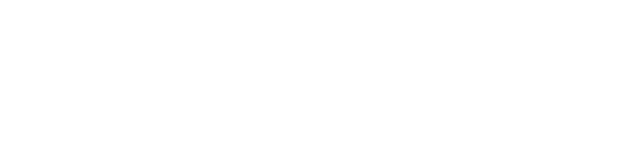
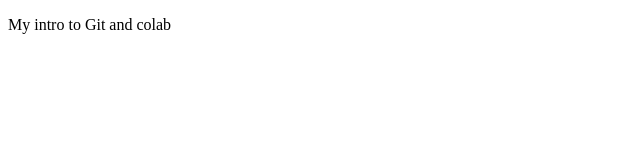
Before and after one commit to acciojob/Intro-to-Git-Jef-king, a website: page main.html in a window 1280 px wide. Shown: the whole page, without its empty margins (0-640 px from the left). Drawn offline with Linux system fonts and the light colour scheme.

Commit message:
created a submission

```diff
--- a/main.html
+++ b/main.html
@@ -4,10 +4,12 @@
 
 <head>
 	<link rel="stylesheet" href="styles.css">
+	<title>Git</title>
 </head>
 
 <body>
 	<!-- the entire body must be written by student -->
+	<p>My intro to Git and colab</p>
     <script type="text/javascript" src="./script.js">
 </script>
 
```
